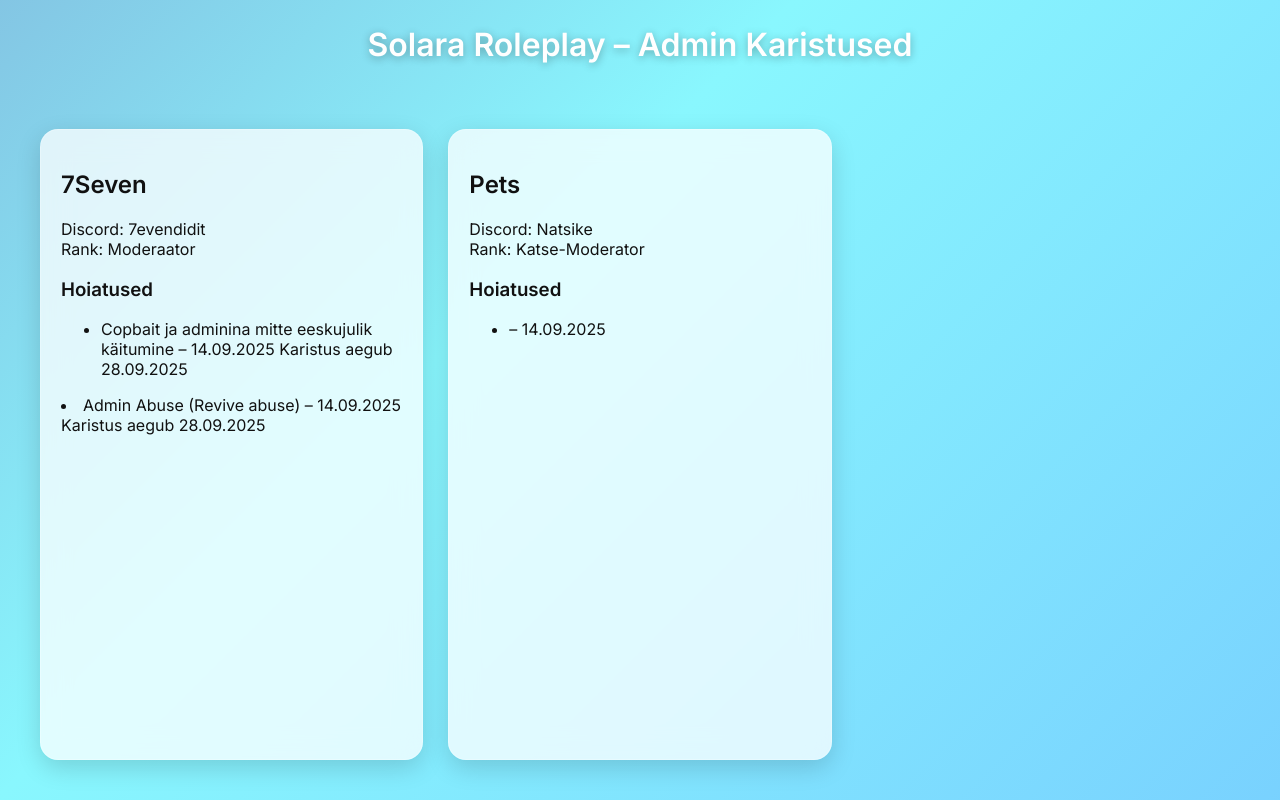
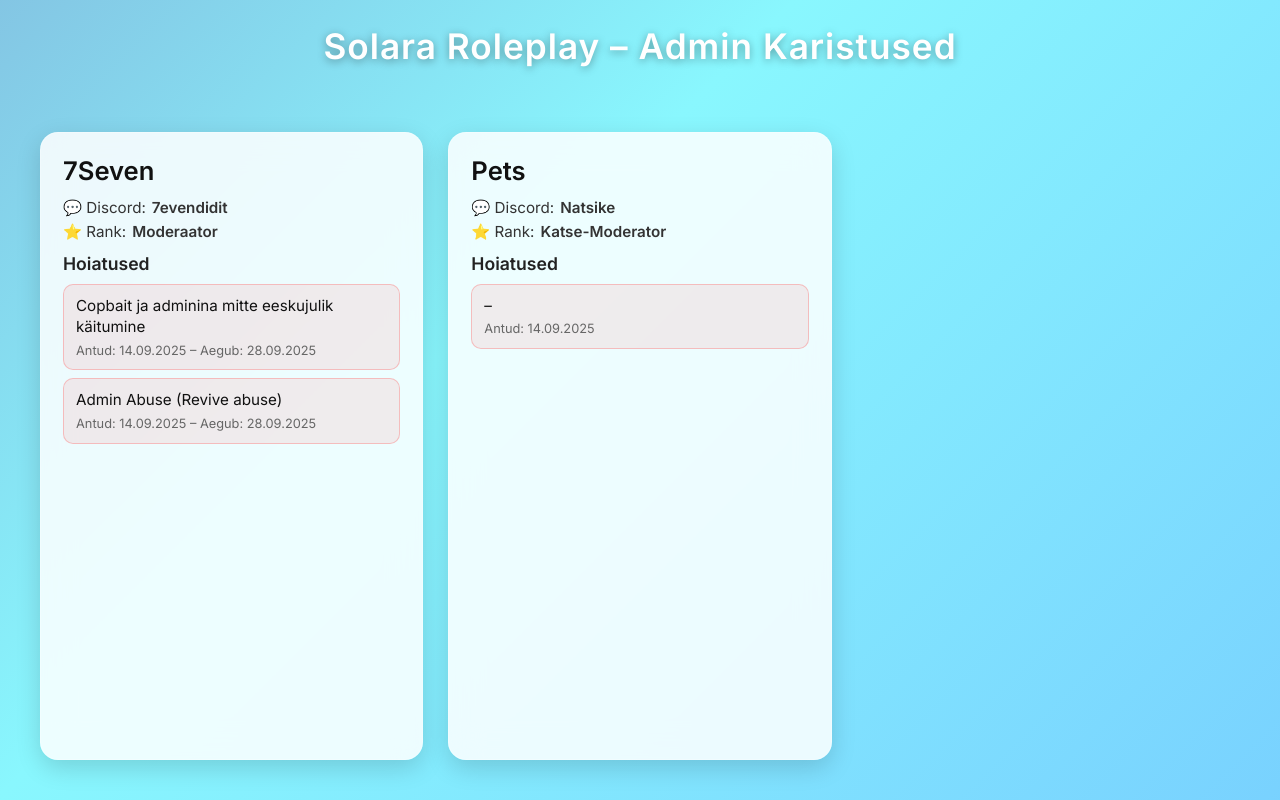
Before and after one commit to bemarivend/SolaraKaristused, a plain HTML site: page index.html in a window 1280 px wide. Drawn offline with Linux system fonts and the light colour scheme.

Commit message:
Update index.html

```diff
--- a/index.html
+++ b/index.html
@@ -10,7 +10,6 @@
     body {
       margin: 0;
       font-family: 'Inter', sans-serif;
-      /* Ilus abstraktne gradient taust */
       background: linear-gradient(135deg, #667eea, #764ba2, #89f7fe, #66a6ff);
       background-size: 400% 400%;
       animation: gradientBG 15s ease infinite;
@@ -29,42 +28,86 @@
     header {
       padding: 25px;
       text-align: center;
-      font-size: 2rem;
+      font-size: 2.2rem;
       font-weight: bold;
       color: white;
-      text-shadow: 0 2px 8px rgba(0,0,0,0.3);
+      text-shadow: 0 2px 8px rgba(0,0,0,0.35);
+      letter-spacing: 1px;
     }
 
     main {
       flex: 1;
       padding: 40px;
       display: grid;
-      grid-template-columns: repeat(auto-fill, minmax(300px, 1fr));
+      grid-template-columns: repeat(auto-fill, minmax(320px, 1fr));
       gap: 25px;
     }
 
     .card {
-  backdrop-filter: blur(14px);
-  background: rgba(255, 255, 255, 0.75); /* heledam taust */
+      backdrop-filter: blur(16px);
+      background: rgba(255, 255, 255, 0.85);
       border-radius: 18px;
-  padding: 20px;
+      padding: 22px;
       border: 1px solid rgba(255,255,255,0.25);
       box-shadow: 0 8px 24px rgba(0,0,0,0.15);
       transition: transform 0.3s ease, box-shadow 0.3s ease;
-  color: #111; /* must tekst */
+      color: #111;
     }
 
     .card:hover {
-      transform: translateY(-5px);
-      box-shadow: 0 12px 30px rgba(0,0,0,0.25);
+      transform: translateY(-6px);
+      box-shadow: 0 14px 34px rgba(0,0,0,0.25);
     }
 
-.card h2,
-.discord,
-.rank,
-.warnings h3,
+    .card h2 {
+      margin: 0 0 12px;
+      font-size: 1.6rem;
+    }
+
+    .meta {
+      display: flex;
+      flex-direction: column;
+      gap: 5px;
+      margin-bottom: 12px;
+      font-size: 0.95rem;
+      color: #333;
+    }
+
+    .meta span {
+      display: flex;
+      align-items: center;
+      gap: 6px;
+    }
+
+    .warnings h3 {
+      font-size: 1.1rem;
+      margin: 12px 0 10px;
+      color: #222;
+    }
+
+    .warnings ul {
+      list-style: none;
+      margin: 0;
+      padding: 0;
+      display: flex;
+      flex-direction: column;
+      gap: 8px;
+    }
+
     .warnings li {
-  color: #111; /* kõik tekst mustaks */
+      background: rgba(255, 77, 77, 0.1);
+      border: 1px solid rgba(255, 77, 77, 0.3);
+      padding: 10px 12px;
+      border-radius: 10px;
+      font-size: 0.95rem;
+      line-height: 1.4;
+    }
+
+    .warnings li span {
+      display: block;
+      font-size: 0.8rem;
+      color: #666;
+      margin-top: 4px;
     }
   </style>
 </head>
@@ -72,30 +115,42 @@
   <header>Solara Roleplay – Admin Karistused</header>
 
   <main>
-    <!-- Lisa adminid käsitsi -->
+    <!-- Admin kaart -->
     <div class="card">
       <h2>7Seven</h2>
-      <div class="discord">Discord: 7evendidit</div>
-      <div class="rank">Rank: Moderaator</div>
+      <div class="meta">
+        <span>💬 Discord: <strong>7evendidit</strong></span>
+        <span>⭐ Rank: <strong>Moderaator</strong></span>
+      </div>
       <div class="warnings">
         <h3>Hoiatused</h3>
         <ul>
-          <li>Copbait ja adminina mitte eeskujulik käitumine – 14.09.2025
-Karistus aegub 28.09.2025 </li>
+          <li>
+            Copbait ja adminina mitte eeskujulik käitumine
+            <span>Antud: 14.09.2025 – Aegub: 28.09.2025</span>
+          </li>
+          <li>
+            Admin Abuse (Revive abuse)
+            <span>Antud: 14.09.2025 – Aegub: 28.09.2025</span>
+          </li>
         </ul>
-           <li>Admin Abuse (Revive abuse) – 14.09.2025
-Karistus aegub 28.09.2025 </li>
       </div>
     </div>
 
+    <!-- Admin kaart -->
     <div class="card">
       <h2>Pets</h2>
-      <div class="discord">Discord: Natsike</div>
-      <div class="rank">Rank: Katse-Moderator</div>
+      <div class="meta">
+        <span>💬 Discord: <strong>Natsike</strong></span>
+        <span>⭐ Rank: <strong>Katse-Moderator</strong></span>
+      </div>
       <div class="warnings">
         <h3>Hoiatused</h3>
         <ul>
-          <li> – 14.09.2025</li>
+          <li>
+            –
+            <span>Antud: 14.09.2025</span>
+          </li>
         </ul>
       </div>
     </div>
```
Lines whose indentation alone changed are shown as unchanged.
